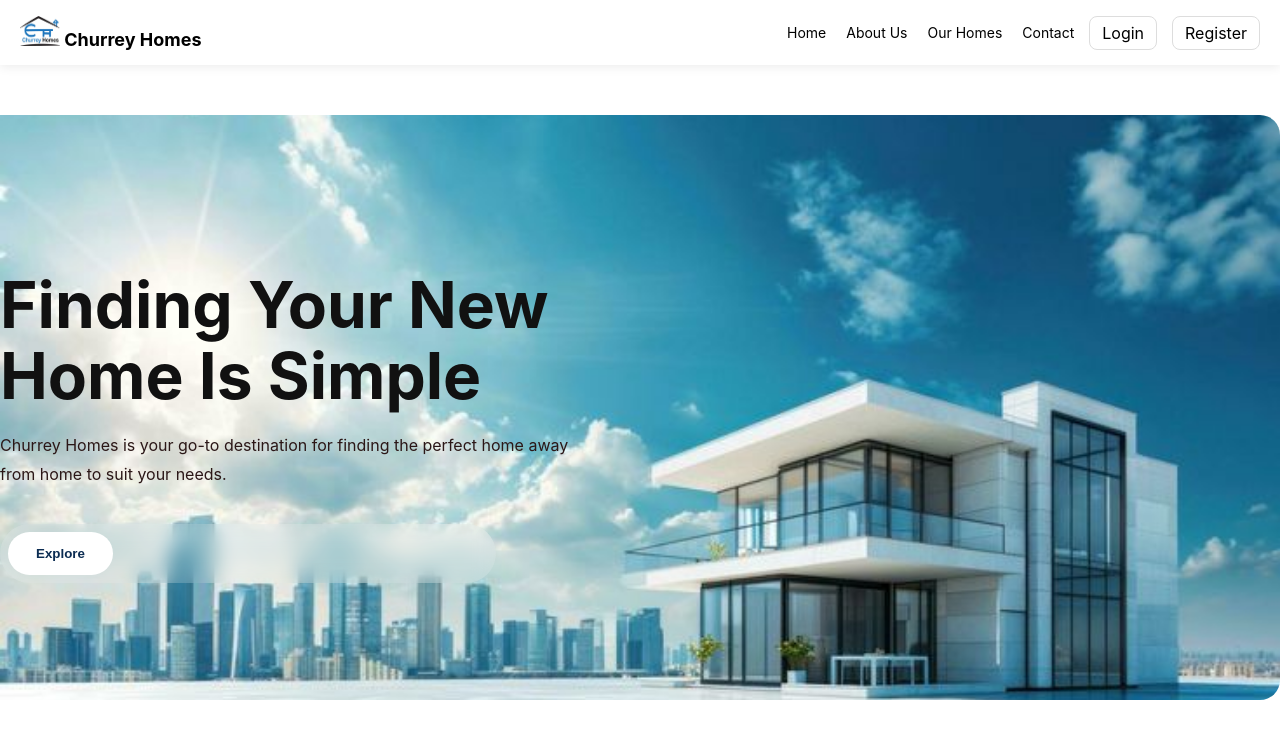
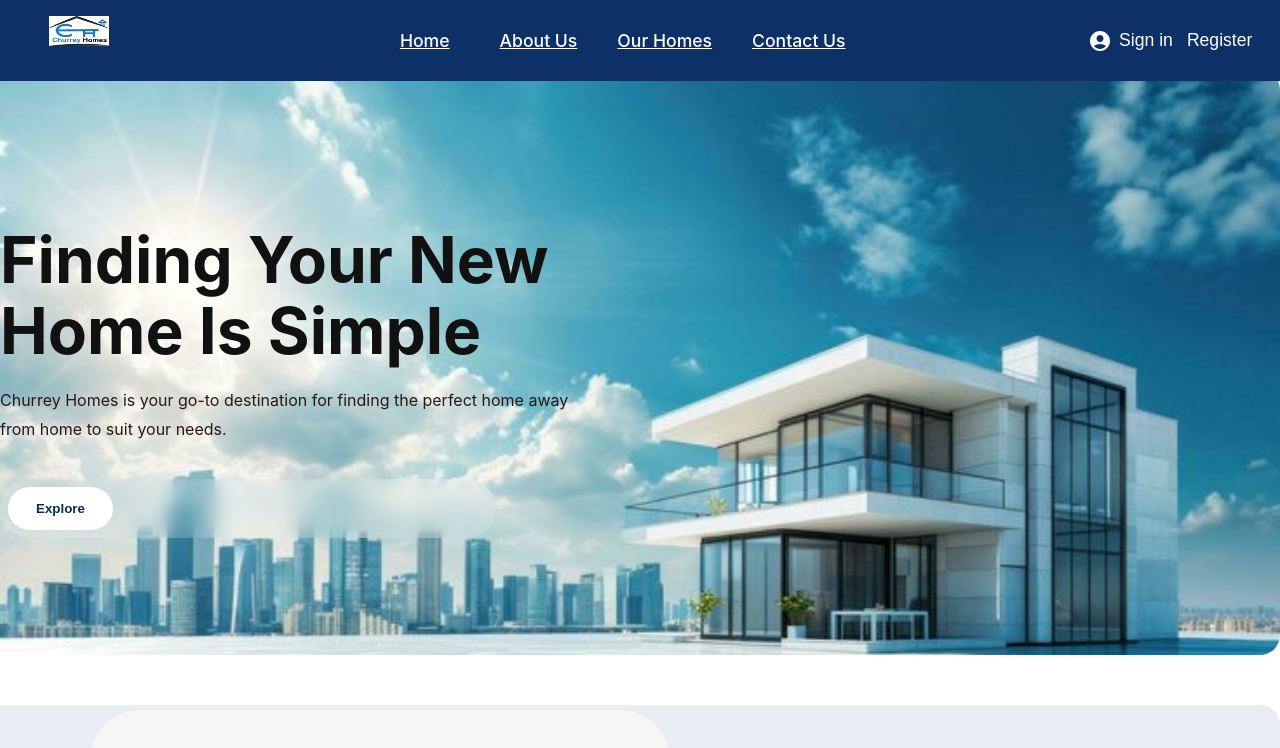
Before and after one commit to Gunyez/churrey_frontend, a React (Create React App) app: page / in a window 1280 px wide. Shown: the top 748 px of the page. Built offline with nearby package versions, Linux system fonts and the light colour scheme; no server answers.

Commit message:
Navbar upgrade

```diff
--- a/src/App.js
+++ b/src/App.js
@@ -3,7 +3,7 @@ import HouseGrid from "./components/HouseGrid";
 import HouseDetails from "./pages/HouseDetails";
 import Login from "./pages/Login";
 import Register from "./pages/Register";
-import Navbar from "./components/Navbar";
+import Navbarr from "./components/Navbarr";
 import Profile from "./pages/Profile";
 import MyBookings from "./pages/MyBookings";
 import Verify from "./pages/Verify";
@@ -19,7 +19,7 @@ import AdminBookings from "./pages/admin/AdminBookings";
 function App() {
   return (
     <Router>
-      <Navbar/>
+      <Navbarr/>
       <Routes>
         <Route path="/admin" element={<Dashboard />} />
         <Route path="/admin/bookings" element={<AdminBookings/>}/>
--- a/src/components/Navbar.jsx
+++ b/src/components/Navbar.jsx
@@ -19,11 +19,10 @@ const Navbar = () => {
       localStorage.removeItem("user");
       navigate("/");
     } catch (err) {
-      console.log(err);
+      console.log("Logout Failed:", err);
     }
   };
 
-  console.log("USER STATE:", user);
 
   return (
     <div className="navbar">
@@ -31,7 +30,8 @@ const Navbar = () => {
       {/* LEFT LOGO */}
       <div className="navLeft">
         <Link to="/" className="logo">
-          <img  className = "logoimg"src={ logo}/> Churrey Homes
+          <img  className = "logoimg"src={ logo} alt="ChurreyHomes Logo"/>
+          <div>Churrey Homes</div>
         </Link>
       </div>
 
@@ -39,29 +39,34 @@ const Navbar = () => {
       <div className="hamburger" onClick={() => setMobileMenu(!mobileMenu)}>
         ☰
       </div>
-
-      {/* CENTER LINKS */}
-      {/* <div className={`navCenter ${mobileMenu ? "active" : ""}`}>
-        <Link to="/" onClick={() => setMobileMenu(true)}>Home</Link>
-        <Link to="/about" onClick={() => setMobileMenu(false)}>About Us</Link>
-        <Link to="/homes" onClick={() => setMobileMenu(false)}>Our Homes</Link>
-        <Link to="/contact" onClick={() => setMobileMenu(false)}>Contact</Link>
-      </div> */}
-
-      {/* RIGHT SECTION */}
-      <div className={`navRight ${mobileMenu ? "active" : ""}`}>
-
-        {!user ? (
-          <>
-            <div className={`navCenter`}>
-              <Link to="/" onClick={() => setMobileMenu(true)}>Home</Link>
+      <div className={`mobileMenu ${mobileMenu ? "active" : ""}`}>
+        <div className="navCenter">
+          <Link to="/" onClick={() => setMobileMenu(false)}>Home</Link>
           <Link to="/about" onClick={() => setMobileMenu(false)}>About Us</Link>
           <Link to="/homes" onClick={() => setMobileMenu(false)}>Our Homes</Link>
           <Link to="/contact" onClick={() => setMobileMenu(false)}>Contact</Link>
         </div>
 
-            <Link to="/login" className="navBtn">Login</Link>
-            <Link to="/register" className="navBtn">Register</Link>
+        <div className="navRight">
+           {!user ? (
+              <>
+
+                <Link
+                  to="/login"
+                  className="navBtn"
+                  onClick={() => setMobileMenu(false)}
+                >
+                  Login
+                </Link>
+
+                <Link
+                  to="/register"
+                  className="navBtn"
+                  onClick={() => setMobileMenu(false)}
+                >
+                  Register
+                </Link>
+
               </>
             ) : (
               <div className="profile">
@@ -75,9 +80,13 @@ const Navbar = () => {
 
                 {open && (
                   <div className="dropdown">
-                <Link to="/bookings">My Bookings</Link>
-                <Link to="/profile">Profile</Link>
+                    <Link to="/bookings" onClick={() => setOpen(false)}>
+                      My Bookings
+                    </Link>
 
+                    <Link to="/profile" onClick={() => setOpen(false)}>
+                      Profile
+                    </Link>
                     <button className="logoutBtn" onClick={handleLogout}>
                       <span>Logout</span>
                     </button>
@@ -85,6 +94,19 @@ const Navbar = () => {
                 )}
               </div>
             )}
+        </div>
+      </div>
+
+
+      {/* CENTER LINKS */}
+      <div className={`navCenter ${mobileMenu ? "active" : ""}`}>
+
+      </div>
+
+      {/* RIGHT SECTION */}
+      <div className={`navRight ${mobileMenu ? "active" : ""}`}>
+
+
 
       </div>
     </div>
--- /dev/null
+++ b/src/components/Navbarr.jsx
@@ -0,0 +1,139 @@
+
+import CameraIndoorIcon from "@mui/icons-material/CameraIndoor";
+import AccountCircleIcon from "@mui/icons-material/AccountCircle";
+import MenuIcon from "@mui/icons-material/Menu";
+import CancelIcon from "@mui/icons-material/Cancel";
+import LogoutIcon from '@mui/icons-material/Logout';
+import LoginIcon from '@mui/icons-material/Login';
+import { Link, useNavigate } from "react-router-dom";
+import { useContext, useState } from "react";
+import Register from "../pages/Register";
+import Login from "../pages/Login";
+import { AuthContext } from "../context/AuthContext";
+import api from "../api/api";
+import "../styles/navbarr.css";
+import logo from "../images/Logo.jpg"
+
+export default function Navbar() {
+  const { user, dispatch} = useContext(AuthContext);
+
+  const navigate = useNavigate();
+
+  const [openNavbar, setOpenNavbar] = useState(false);
+  const [openRegister, setOpenRegister] = useState(false);
+  const [openLogin, setOpenLogin] = useState(false);
+  const [openDropdown, setOpenDropdown] = useState(false);
+
+
+//   const {loading, error, dispatch} = useContext(AuthContext);
+
+  const toggleNavbar = () => {
+    setOpenNavbar((prev) => !prev);
+  };
+
+  // HANDLE REGISTER CLICK
+  const handleRegister = () => {
+    setOpenRegister((prev) => !prev);
+    setOpenLogin(false);
+  };
+
+  // HANDLE LOGIN CLICK
+  const handleLogin = () => {
+    setOpenLogin((prev) => !prev);
+    setOpenRegister(false);
+  };
+  //HANDLE LOGOUT
+    const handleLogout = async () => {
+
+      try {
+        setOpenDropdown(!openDropdown)
+        await api.post("/auth/logout");
+        dispatch({ type: "LOGOUT" });
+        localStorage.removeItem("user");
+        navigate("/");
+      } catch (err) {
+        console.log("Logout Failed:", err);
+      }
+    };
+  return (
+    <div className="navbarContainer">
+      <header>
+        <Link to="/" style={{ textDecoration: "none", padding: 0, margin: 0 }}>
+          <div className="logo">
+            <img src={logo} alt="Logo" className="logoIcon" />
+          </div>
+        </Link>
+
+        <ul className={`navbar ${openNavbar ? "active" : ""}`}>
+            <li>
+              <a href="#hero" className="active">
+                Home
+              </a>
+            </li>
+
+            <li>
+              <a href="#aboutUs">About Us</a>
+            </li>
+          <li>
+            <a href="#homes">Our Homes</a>
+          </li>
+          <li>
+            <a href="#footer">Contact Us</a>
+          </li>
+        </ul>
+
+        <div className="main">
+          {user ? (
+            <>
+            <div className="profile">
+
+                <div
+                  className="profileBox"
+                  onClick={() => setOpenDropdown(!openDropdown)}
+                >
+                  👤 {user?.username || "User"}
+                </div>
+
+                {openDropdown && (
+                  <div className="dropdown">
+                    <Link to="/bookings" onClick={() => setOpenDropdown(false)}>
+                      My Bookings
+                    </Link>
+
+                    <Link to="/profile" onClick={() => setOpenDropdown(false)}>
+                      Profile
+                    </Link>
+                    <button className="logoutBtn" onClick={handleLogout}>
+                      <LogoutIcon/>Logout
+                    </button>
+                  </div>
+                )}
+              </div>
+              {/* <span className="username">{user.username}</span>
+              <button className="logoutBtn" onClick={handleLogout}>
+                <LogoutIcon/>Logout
+              </button> */}
+            </>
+
+          ) : (
+            <>
+              <button className="userBtn" onClick={handleLogin}>
+                <AccountCircleIcon className="userIcon" />
+                Sign in
+              </button>
+              {openLogin && <Login setOpen={setOpenLogin} />}
+
+              <button className="registerBtn" onClick={handleRegister}>
+                Register
+              </button>
+              {openRegister && <Register setOpenRegister={setOpenRegister} setOpenLogin={setOpenLogin}/>}
+            </>
+          )}
+          <div id="menu-icon" onClick={toggleNavbar}>
+            {openNavbar ? <CancelIcon /> : <MenuIcon />}
+          </div>
+        </div>
+      </header>
+    </div>
+  );
+}
--- a/src/styles/navbar.css
+++ b/src/styles/navbar.css
@@ -20,11 +20,22 @@
   font-weight: bold;
   text-decoration: none;
   color: black;
+  display: flex;
+  flex-direction: column;
 
 }
 .logoimg{
   width: 40px;
   height: 30px;
+}
+
+.mobileMenu {
+  display: none;
+}
+
+.mobileMenu.active {
+  display: flex;
+  flex-direction: column;
 }
 
 /* CENTER LINKS */
@@ -115,7 +126,6 @@
 
 /* ---------------- MOBILE ---------------- */
 @media (max-width: 768px) {
-
   .hamburger {
     display: block;
   }
@@ -129,26 +139,14 @@
     flex-direction: column;
     display: none;
     padding: 15px;
-    box-shadow: 0 5px 10px rgba(0,0,0,0.1);
-
   }
 
-  .navCenter{
-    display: flex;
-    flex-direction: column;
-    padding: 0;
-    margin: 0;
-  }
-  .navCenter.active,
   .navRight.active {
     display: flex;
   }
 
-  /* .navCenter a {
-    padding: 10px 0;
-  } */
-
-  .navRight {
-    gap: 10px;
+  .navCenter {
+    flex-direction: column;
+    gap: 15px;
   }
 }
--- /dev/null
+++ b/src/styles/navbarr.css
@@ -0,0 +1,286 @@
+/* *{
+    padding: 0;
+    margin: 0;
+    box-sizing: border-box;
+    text-decoration: none;
+    list-style: none;
+} */
+
+:root{
+    --bg-color: #222327;
+    --text-color: #fff;
+    --main-color: #111c98;
+}
+
+.navbarContainer{
+    padding-top: 20px;
+}
+
+header{
+    position: fixed;
+    width: 100%;
+    top: 0;
+    right: 0;
+    z-index: 1000;
+    display: flex;
+    align-items: center;
+    justify-content: space-between;
+    background: transparent;
+    padding: 28px 12%;
+    transition: all .50s ease;
+    background-color: #0D3166;
+}
+
+.logo{
+    display: flex;
+    align-items: center;
+
+}
+
+.logoIcon{
+    height: 30px;
+    width: 60px;
+    margin-left: 75px;
+}
+
+.logo span{
+    color: var(--text-color);
+    font-size: 1.3rem;
+    font-weight: 500;
+}
+
+.navbar{
+    display: flex;
+}
+.navbar ul{
+    gap: 50px;
+}
+
+.navbar a{
+    color: var(--text-color);
+    font-size: 1.1rem;
+    font-weight: 500;
+    padding: 5px 5px;
+    margin: 0px 30px;
+    transition: all .50s ease;
+
+}
+.navbar .active{
+    text-decoration: underline;
+}
+
+.navbar a:hover{
+    text-decoration: underline;
+
+}
+
+.navbar a.active{
+    padding: 10px;
+    font-size: 1.1rem;
+    font-weight: 500;
+}
+
+.main{
+    display: flex;
+    align-items: center;
+    gap: 10px;
+    justify-content: center;
+    font-family: inherit;
+}
+
+
+/* .main a{
+    margin-right: 25px;
+    margin-left: 10px;
+    color: var(--text-color);
+    font-size: 1.1rem;
+    font-weight: 500;
+    transition: all .50s ease;
+} */
+
+/* .user{
+    display: flex;
+    align-items: center;
+} */
+
+.userIcon{
+    /* color: white; */
+    font-size: 28px;
+    margin-right: 7px;
+}
+
+/* .main a:hover{
+     background-color: white;
+    font-size: 1.1rem;
+    font-weight: 500;
+    padding: 20px;
+} */
+
+#menu-icon{
+    font-size: 35px;
+    color: var(--text-color);
+    cursor: pointer;
+    z-index: 10001;
+    display: none;
+}
+
+/* General button styles */
+/* button, */
+ button{
+    display: flex;
+    align-items: center;
+    border-radius: 5px;
+    padding: 5px;
+}
+.userBtn{
+    color: var(--text-color);
+    background: transparent;
+    font-size: 1.1rem;
+    font-weight: 500;
+    padding: 2px;
+    border: none;
+    border-radius: 5px;
+    cursor: pointer;
+    transition: all 0.3s ease-in-out;
+    align-items: center;
+}
+
+.username{
+    font-family: inherit;
+    font-size: 1.1rem;
+    font-weight: 500;
+    color: #fff;
+}
+
+.registerBtn {
+    color: var(--text-color);
+    background: transparent;
+    font-size: 1.1rem;
+    font-weight: 500;
+    padding: 2px;
+    border: none;
+    border-radius: 5px;
+    cursor: pointer;
+    transition: all 0.3s ease-in-out;
+    align-items: center;
+}
+
+/* Hover effect */
+.registerBtn:hover,.userBtn:hover {
+    background: var(--text-color);
+    color: var(--main-color);
+
+}
+.logoutBtn:hover{
+    color: #ff0000;
+}
+
+/* PROFILE */
+.profile {
+  position: relative;
+}
+
+.profileBox {
+  padding: 6px 12px;
+  border: 1px solid #ddd;
+  border-radius: 20px;
+  cursor: pointer;
+  background: #f9f9f9;
+}
+
+/* DROPDOWN */
+.dropdown {
+  position: absolute;
+  top: 40px;
+  right: 0;
+  background: white;
+  border-radius: 10px;
+  box-shadow: 0 5px 15px rgba(0,0,0,0.1);
+  display: flex;
+  flex-direction: column;
+  min-width: 150px;
+  overflow: hidden;
+}
+
+.dropdown a,
+.dropdown button {
+  padding: 10px;
+  text-decoration: none;
+  color: black;
+  border: none;
+  background: white;
+  text-align: left;
+  cursor: pointer;
+}
+
+.dropdown a:hover,
+.dropdown button:hover {
+  background: #f5f5f5;
+
+}
+.logoutBtn{
+  font-weight: bolder;
+  background-color: #ff0000;
+}
+
+
+
+@media (max-width: 1280px){
+    header{
+        padding: 14px 2%;
+        transition: .2s;
+    }
+    .navbar a{
+        padding: 5px 0;
+        margin: 0px 20px;
+    }
+}
+@media (max-width: 1280px){
+    header{
+        padding: 14px 2%;
+        transition: .2s;
+    }
+    .navbar a{
+        padding: 5px 0;
+        margin: 0px 20px;
+    }
+}
+@media (max-width: 1090px){
+   #menu-icon{
+    display: block;
+   }
+   .navbar{
+    display: none;
+   }
+
+   .navbar.active{
+    position: absolute;
+    top: 100%;
+    right: 0;
+    width: 270px;
+    height: max-content;
+    background: #0D3166;
+    display: flex;
+    flex-direction: column;
+    justify-content: flex-start;
+    border-radius: 0px 0px 0px 10px;
+    transition: all .50s ease;
+   }
+   .navbar a{
+    display: block;
+    margin: 12px 0;
+    padding: 0px 25px;
+    transition: all .50s ease;
+
+   }
+   .nav a:hover{
+    padding-left: 0px;
+    color: var(--text-color);
+    text-decoration: underline;
+    transform: translateY(5px);
+   }
+   .navbar a.active{
+    color: var(--text-color);
+   }
+
+}
```
Also changed, not shown: src/pages/MyBookings.jsx (+46 -43 lines). Lines whose indentation alone changed are shown as unchanged.
